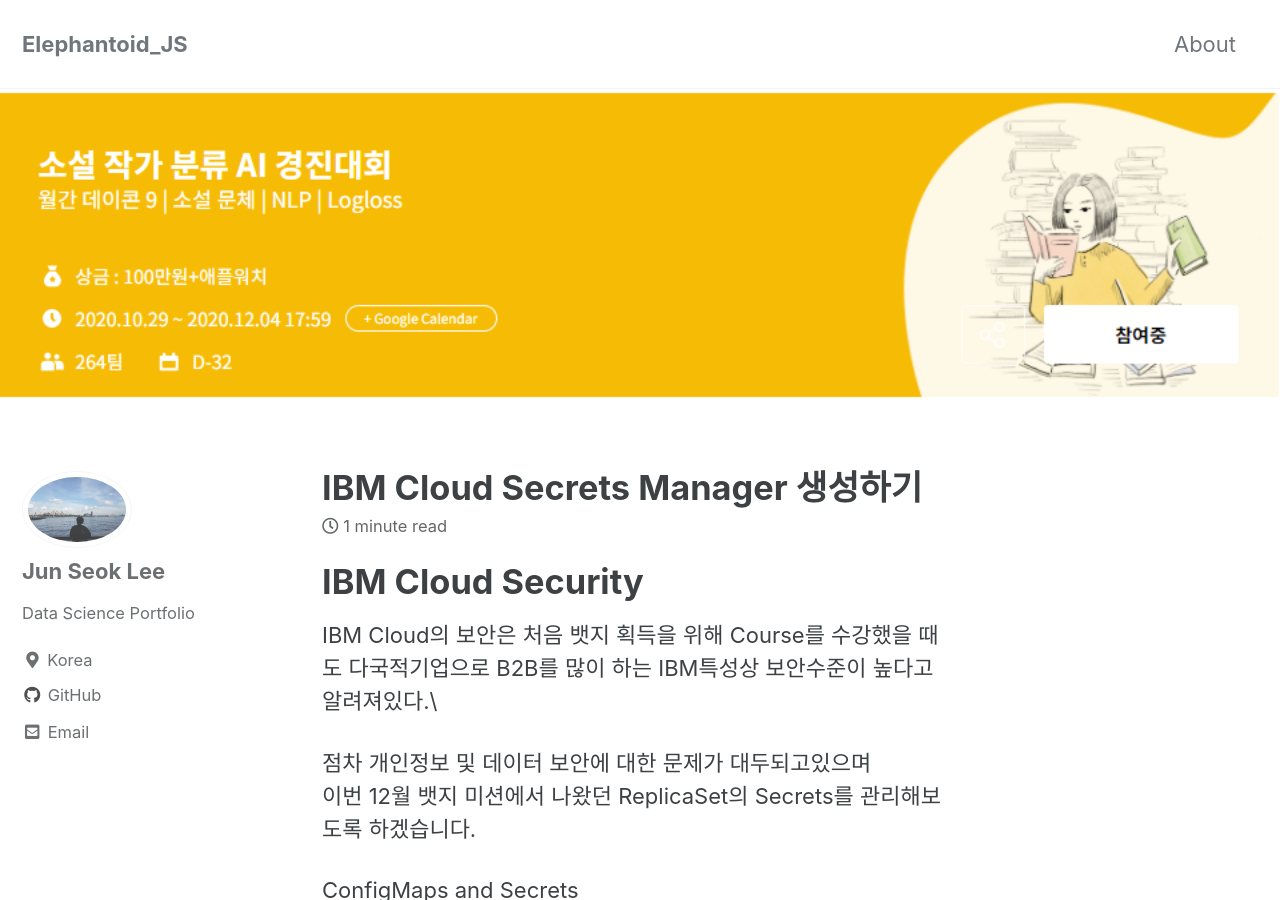
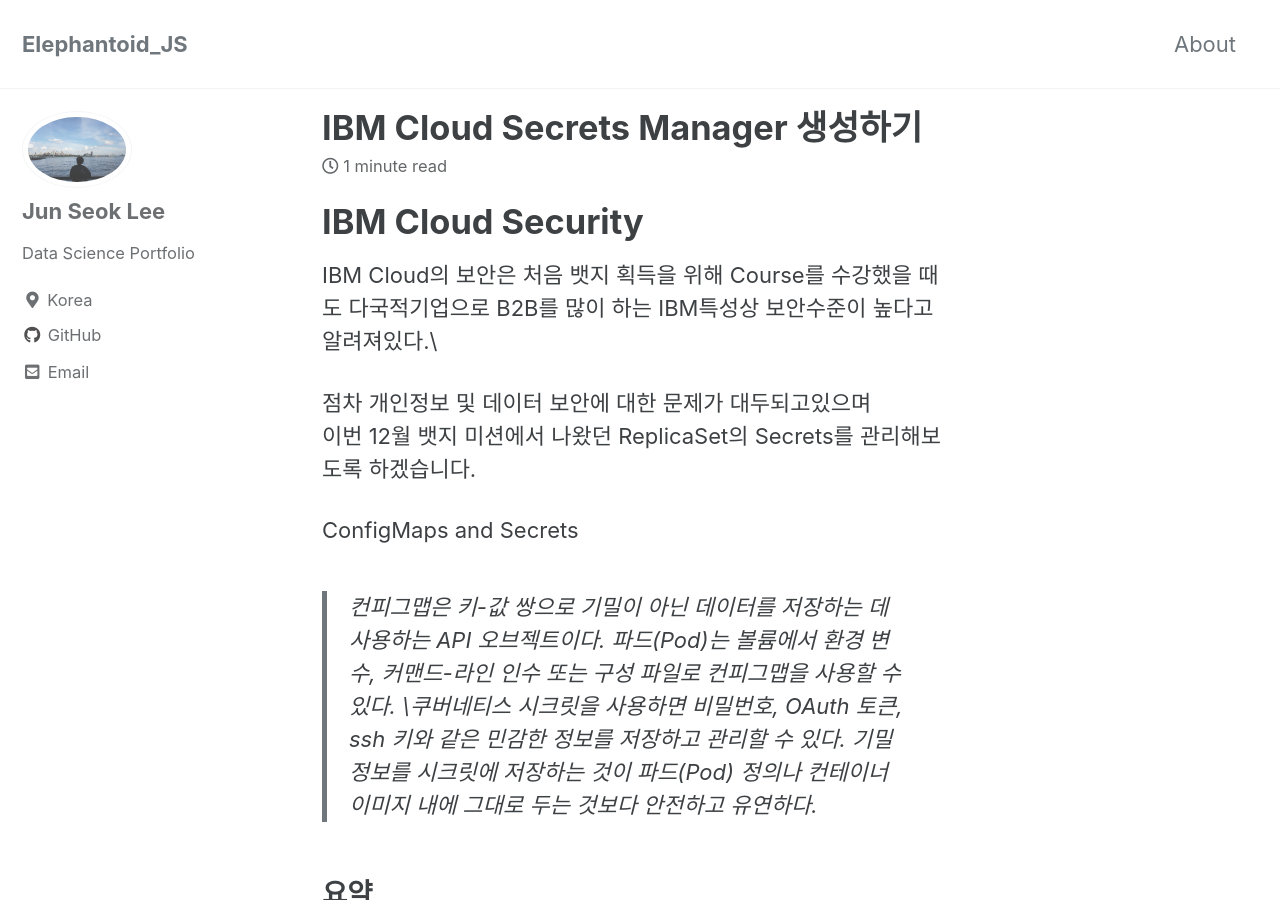
Before and after one commit to elephantoid/elephantoid.github.io, a Jekyll site: the page built from _posts/2020-12-23-IBM_C_Security.md, in a window 1280 px wide and 900 px high. Built offline with Jekyll 4.4.1, drawn with Linux system fonts in a browser that asks for light colours; cached includes are drawn as plain includes.

Commit message:
rm head picture

```diff
--- a/_posts/2020-12-23-IBM_C_Security.md
+++ b/_posts/2020-12-23-IBM_C_Security.md
@@ -3,7 +3,7 @@
 date: 2020-11-02
 tages: [security, cloud, IBM]
 header:
-  image: "/assets/images/dacon_소설.PNG"
+  #image: "/assets/images/dacon_소설.PNG"
 excerpt: "security, cloud, IBM"
 ---
 
```
